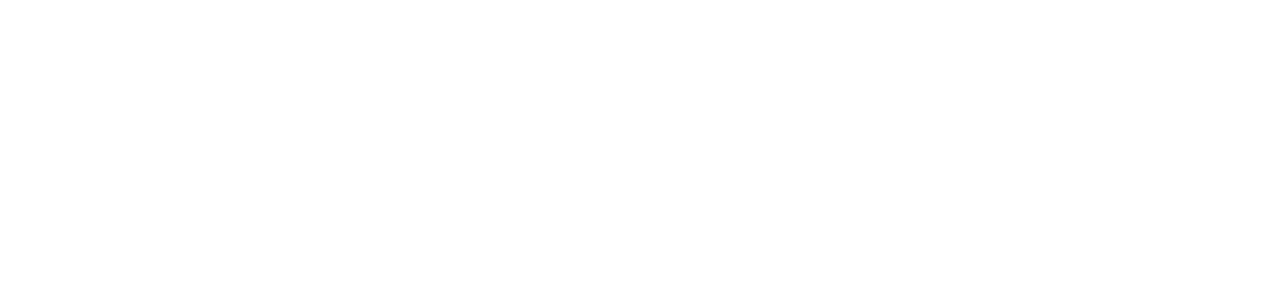
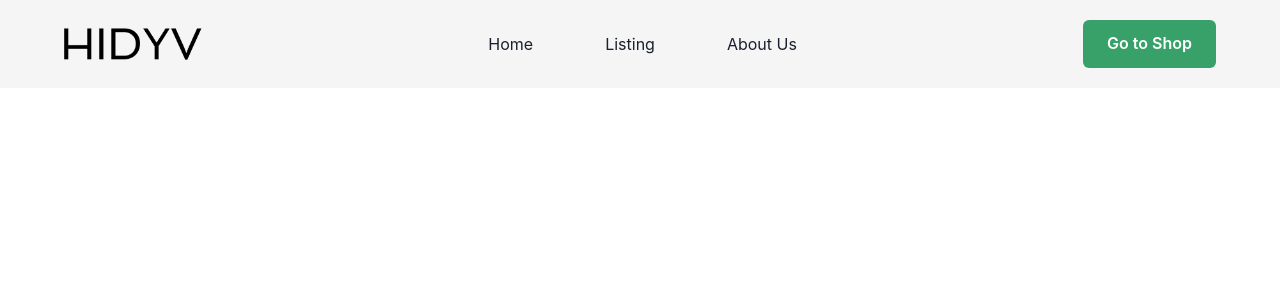
Before and after one commit to DerianMelvin/homepage-hydiv-chakra, a React (Create React App) app: page / in a window 1280 px wide. Shown: the top 300 px of the page. Built offline with nearby package versions, Linux system fonts and the light colour scheme.

Commit message:
Import Header.jsx to App.js - Adjust <div> to use <Box>

```diff
--- a/src/App.js
+++ b/src/App.js
@@ -1,9 +1,11 @@
+import { Box } from "@chakra-ui/react";
+import Header from "./components/Header";
 
 function App() {
   return (
-    <div className="App">
-
-    </div>
+    <Box>
+      <Header />
+    </Box>
   );
 }
 
```
